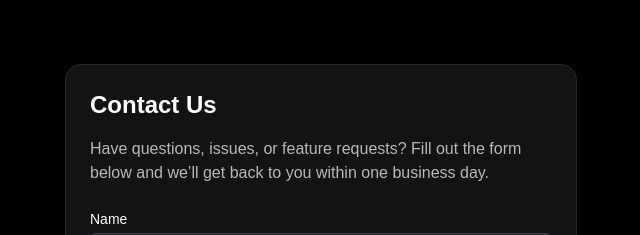
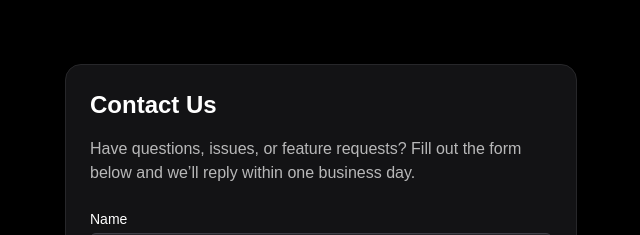
Before and after one commit to michael111103/luxsorcapital, a Next.js app: page /contact in a window 1280 px wide. Shown: the top 235 px of the page, without its empty margins (319-959 px from the left). Built offline with nearby package versions, Linux system fonts and the light colour scheme.

Commit message:
Add contact

```diff
--- a/src/app/contact/clientform.tsx
+++ b/src/app/contact/clientform.tsx
@@ -9,18 +9,18 @@ export default function ClientForm() {
   const [email, setEmail] = useState("");
   const [issueType, setIssueType] = useState("");
   const [message, setMessage] = useState("");
-  const [status, setStatus] = useState<"idle" | "sending" | "success" | "error">("idle");
+  const [status, setStatus] = useState<
+    "idle" | "sending" | "success" | "error"
+  >("idle");
 
-  const searchParams = useSearchParams();
-  const defaultType = searchParams.get("issueType") || "";
-  if (issueType === "" && defaultType) {
-    setIssueType(defaultType);
-  }
+  // Ambil ?issueType= di URL
+  const params = useSearchParams();
+  const defaultType = params.get("issueType") || "";
+  if (!issueType && defaultType) setIssueType(defaultType);
 
   async function onSubmit(e: FormEvent) {
     e.preventDefault();
     setStatus("sending");
-
     try {
       const res = await fetch("/api/contact", {
         method: "POST",
@@ -42,7 +42,8 @@ export default function ClientForm() {
       <div className="max-w-lg mx-auto bg-zinc-900/80 border border-zinc-800 rounded-2xl p-6">
         <h1 className="text-2xl font-bold mb-4">Contact Us</h1>
         <p className="text-white/70 mb-6">
-          Have questions, issues, or feature requests? Fill out the form below and we’ll get back to you within one business day.
+          Have questions, issues, or feature requests? Fill out the form below
+          and we’ll reply within one business day.
         </p>
 
         <form onSubmit={onSubmit} className="space-y-4">
@@ -103,7 +104,9 @@ export default function ClientForm() {
           </button>
 
           {status === "success" && (
-            <p className="text-green-400 text-center mt-2">Your message has been sent! 🙌</p>
+            <p className="text-green-400 text-center mt-2">
+              Your message has been sent! 🙌
+            </p>
           )}
           {status === "error" && (
             <p className="text-red-400 text-center mt-2">
--- a/src/app/contact/page.tsx
+++ b/src/app/contact/page.tsx
@@ -4,7 +4,7 @@ import ClientForm from "./clientform";
 export const metadata = {
   title: "Contact Us – QUARK",
   description:
-    "Ada pertanyaan, kendala, atau usul fitur? Isi form di bawah, kami akan membalas dalam 24 jam kerja.",
+    "Have questions, issues, or feature requests? Fill out the form and we'll get back to you within one business day.",
 };
 
 export default function ContactPage() {
```
